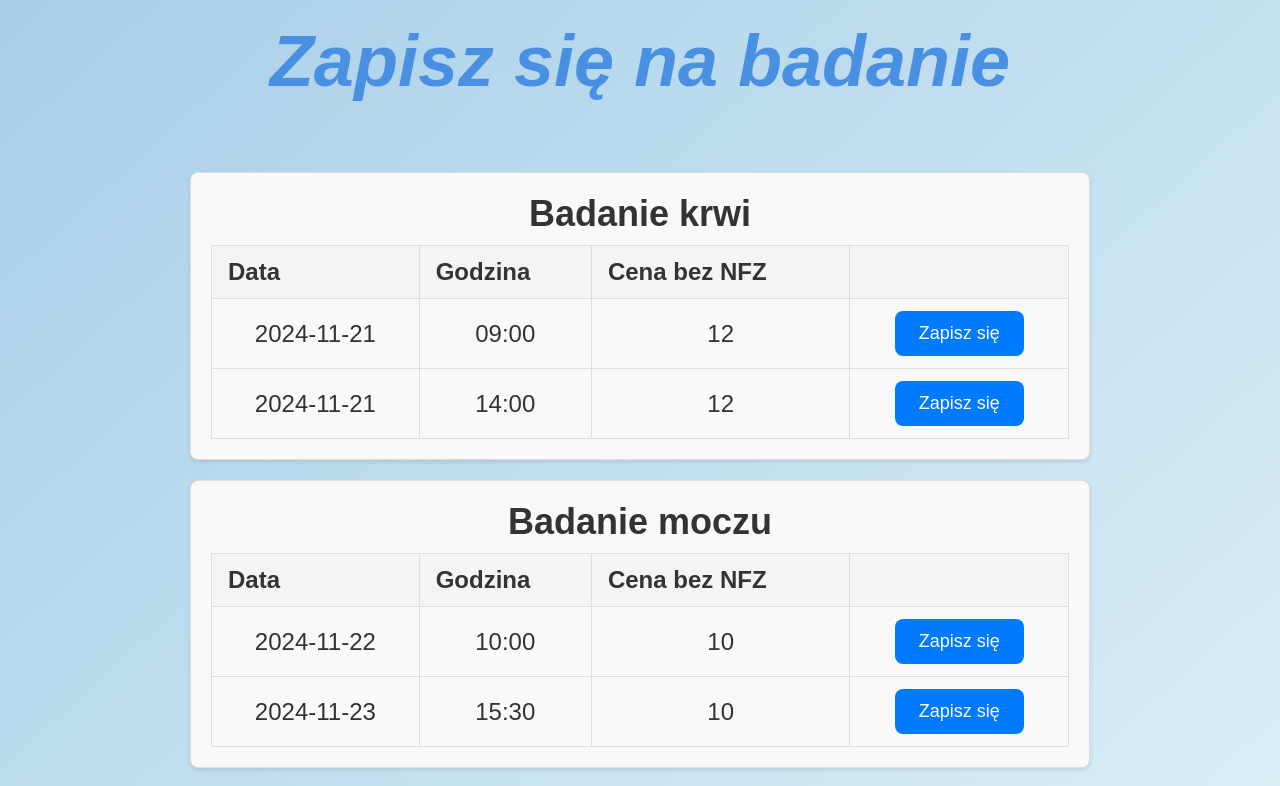
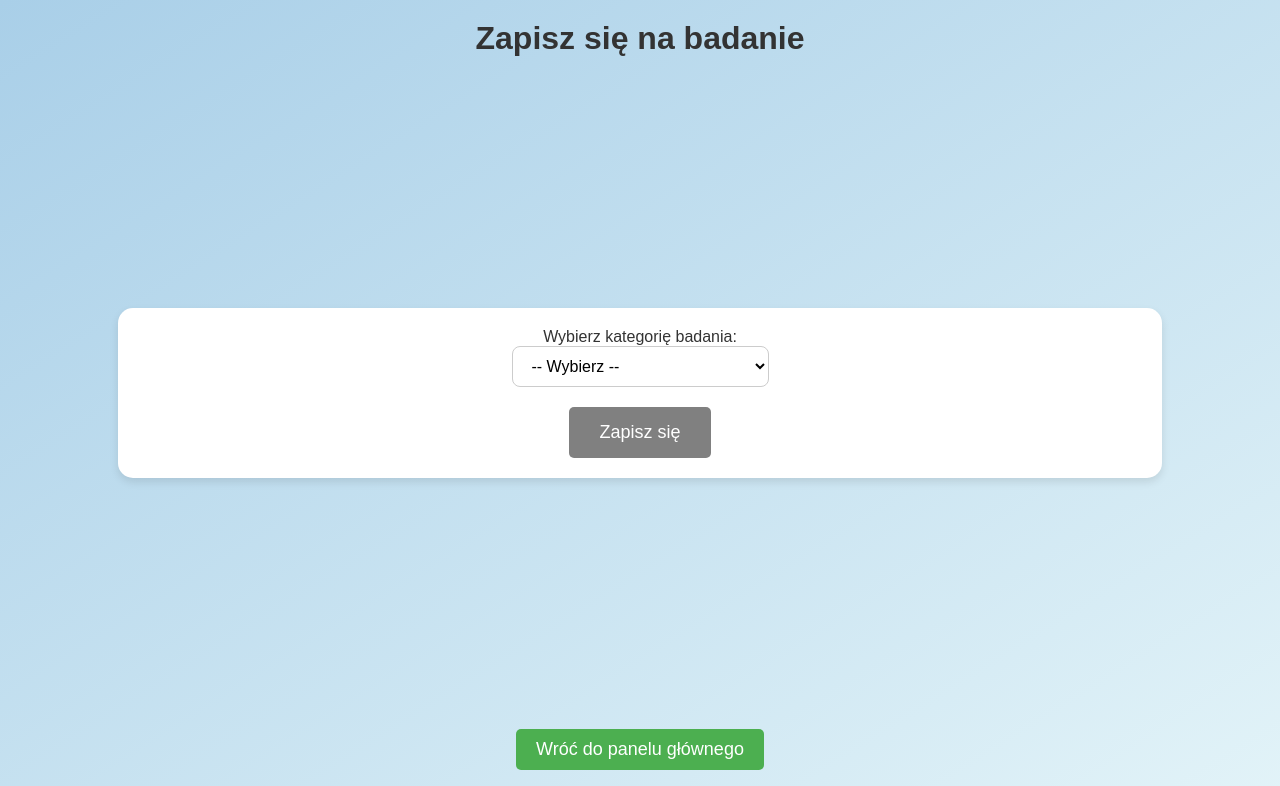
Before and after one commit to Kazikw/Doctor-s-registration-system, a Next.js app: page /registerTest in a window 1280 px wide. Shown: the top 786 px of the page. Built offline with nearby package versions, Linux system fonts and the light colour scheme.

Commit message:
Poprawki strony zapisz się na badanie

```diff
--- a/src/app/registerTest/page.js
+++ b/src/app/registerTest/page.js
@@ -1,159 +1,148 @@
-'use client'
-import './registerTest.css'
+'use client';
+import React, { useState } from 'react';
+import './registerTest.css';
 import { useRouter } from 'next/navigation';
-import { useState } from 'react';
 
-function RegisterDoctor() {
-
+function RegisterTest() {
   const router = useRouter();
   const navigateTo = (path) => () => router.push(path);
-  const [tests, setTests] = useState([
-    {
-      id: 1,
-      name: "Badanie krwi",
-      availability: [
-        { date: "2024-11-21", time: "09:00", price: 12 },
-        { date: "2024-11-21", time: "14:00", price: 12 },
-      ],
-    },
-    {
-      id: 2,
-      name: "Badanie moczu",
-      availability: [
-        { date: "2024-11-22", time: "10:00", price: 10 },
-        { date: "2024-11-23", time: "15:30", price: 10 },
-      ],
-    },
-    {
-      id: 3,
-      name: "USG jamy brzusznej",
-      availability: [
-        { date: "2024-11-25", time: "08:30", price: 150 },
-        { date: "2024-11-25", time: "12:00", price: 150 },
-      ],
-    },
-  ]);
 
-  const [confirmingAppointment, setConfirmingAppointment] = useState(null);
+  const [selectedCategory, setSelectedCategory] = useState('');
+  const [selectedTest, setSelectedTest] = useState('');
+  const [availableTests, setAvailableTests] = useState([]);
+  const [selectedSlot, setSelectedSlot] = useState(null);
+  const [confirming, setConfirming] = useState(false);
 
-  function handleRegister(testId, appointment) {
-    setConfirmingAppointment({ testId, appointment });
-  }
-
-  // const confirmAppointment = () => {
-  //   const { doctorId, appointment } = confirmingAppointment;
-
-  //   // Remove the selected appointment
-  //   setDoctors((prevDoctors) =>
-  //     prevDoctors.map((doctor) =>
-  //       doctor.id === doctorId
-  //         ? {
-  //             ...doctor,
-  //             availability: doctor.availability.filter(
-  //               (a) => a.date !== appointment.date || a.time !== appointment.time
-  //             ),
-  //           }
-  //         : doctor
-  //     )
-  //   );
-
-  //   setConfirmingAppointment(null); // Zamknij modal po zapisaniu
-  // };
-
-  const closeConfirmationModal = () => {
-    setConfirmingAppointment(null);
+  const categories = {
+    'Badania laboratoryjne': ['Morfologia', 'Glukoza', 'Cholesterol', 'Elektrolity'],
+    'Diagnostyka obrazowa': ['USG jamy brzusznej', 'RTG płuc', 'MRI'],
+    'Badania funkcjonalne': ['EKG', 'Spirometria', 'Holter EKG'],
+    'Endoskopia': ['Gastroskopia', 'Kolonoskopia'],
+    'Profilaktyczne i przesiewowe': ['Cytologia', 'Mammografia', 'Badanie przesiewowe cukrzycy'],
+    'Szczepienia': ['Grypa', 'COVID-19', 'HPV']
   };
 
-  function confirmAppointment() {
-    const { testId, appointment } = confirmingAppointment;
+  const slots = [
+    { date: '2024-11-21', time: '09:00' },
+    { date: '2024-11-22', time: '14:30' },
+    { date: '2024-11-23', time: '10:00' },
+  ];
 
-    setTests((prevTests) => prevTests.map((test) => test.id === testId ? {
-      ...test,
-      availability: test.availability.filter(
-        (a) => a.date !== appointment.date || a.time !== appointment.time
-      ),
-    }
-  : test));
-    setConfirmingAppointment(null);
-  }
+  const handleCategoryChange = (e) => {
+    const category = e.target.value;
+    setSelectedCategory(category);
+    setAvailableTests(categories[category] || []);
+    setSelectedTest('');
+    setSelectedSlot(null);
+  };
+
+  const handleTestChange = (e) => {
+    setSelectedTest(e.target.value);
+    setSelectedSlot(null);
+  };
+
+  const isSubmitDisabled = !(selectedCategory && selectedTest && selectedSlot);
+
+  const handleSubmit = () => {
+    setConfirming(true);
+  };
+
+  const confirmSubmit = () => {
+    setConfirming(false);
+    alert(`Zapisano na badanie ${selectedTest} dnia ${selectedSlot.date} o godz. ${selectedSlot.time}.`);
+  };
+
+  const handleSlotClick = (slot) => {
+    setSelectedSlot(slot);
+  };
 
   return (
     <div className="mainContainer">
-      <div className="titleContainer">
-        <h1>Zapisz się na badanie</h1>
-      </div>
-      <div className="content">
-        {tests.map((test) => (
-          <div key={test.id} className="testContainer">
-            <h2>{test.name}</h2>
-            <table className="availabilityTable">
-              <thead>
-                <tr>
-                  <th>Data</th>
-                  <th>Godzina</th>
-                  <th>Cena bez NFZ</th>
-                  <th></th>
-                </tr>
-              </thead>
-              <tbody>
-                {test.availability.map((appointment, index) => (
-                  <tr key={index}>
-                    <td>{appointment.date}</td>
-                    <td>{appointment.time}</td>
-                    <td>{appointment.price}</td>
-                    <td>
-                      <button
-                        className="inputButton"
-                        onClick={() => handleRegister(test.id, appointment)}
-                      >
-                        Zapisz się
-                      </button>
-                    </td>
-                  </tr>
+      <h1>Zapisz się na badanie</h1>
+
+      {/* Formularz i przycisk "Zapisz się" umieszczony wewnątrz formWrapper */}
+      <div className="formWrapper">
+        <div className="formContainer">
+          <div className="formFields">
+            <label>
+              Wybierz kategorię badania:
+              <select value={selectedCategory} onChange={handleCategoryChange}>
+                <option value="">-- Wybierz --</option>
+                {Object.keys(categories).map((cat) => (
+                  <option key={cat} value={cat}>{cat}</option>
                 ))}
-                {test.availability.length === 0 && (
-                  <tr>
-                    <td colSpan="4">Brak dostępnych terminów</td>
-                  </tr>
-                )}
-              </tbody>
-            </table>
+              </select>
+            </label>
+
+            {availableTests.length > 0 && (
+              <label>
+                Wybierz rodzaj badania:
+                <select value={selectedTest} onChange={handleTestChange}>
+                  <option value="">-- Wybierz --</option>
+                  {availableTests.map((test) => (
+                    <option key={test} value={test}>{test}</option>
+                  ))}
+                </select>
+              </label>
+            )}
           </div>
-        ))}
+
+          {selectedTest && (
+            <div className="calendarContainer">
+              <h3>Dostępne terminy:</h3>
+              {slots.map((slot, index) => (
+                <div
+                  key={index}
+                  className={`slot ${selectedSlot && selectedSlot.date === slot.date && selectedSlot.time === slot.time ? 'selected' : ''}`}
+                  onClick={() => handleSlotClick(slot)}
+                >
+                  {slot.date} - {slot.time}
+              </div>
+          ))}
+
+            </div>
+          )}
+        </div>
+
+        {/* Wyśrodkowany przycisk "Zapisz się" na dole */}
+        <button
+          className={`submitButton ${isSubmitDisabled ? 'disabled' : 'enabled'}`}
+          disabled={isSubmitDisabled}
+          onClick={handleSubmit}
+        >
+          Zapisz się
+        </button>
       </div>
 
-      {/* Modal potwierdzenia */}
-      {confirmingAppointment && (
+      <div className="buttonContainer">
+        <input
+          className="inputButton"
+          type="button"
+          onClick={navigateTo('/dashboard')}
+          value="Wróć do panelu głównego"
+        />
+      </div>
+
+      {confirming && (
         <div className="modalOverlay">
           <div className="modalContent">
-            <h2>Potwierdzenie</h2>
+            <h2>Potwierdzenie terminu</h2>
             <p>
-              Czy na pewno chcesz zapisać się na wizytę dnia{" "}
-              {confirmingAppointment.appointment.date} o godzinie{" "}
-              {confirmingAppointment.appointment.time}?
+              Czy na pewno chcesz zapisać się na badanie <strong>{selectedTest}</strong> dnia <strong>{selectedSlot.date}</strong> o godzinie <strong>{selectedSlot.time}</strong>?
             </p>
             <div className="modalButtons">
-              <button className="inputButton" onClick={confirmAppointment}>
-                Tak, zapisz
+              <button className="inputButton" onClick={confirmSubmit}>
+                Tak, potwierdź
               </button>
-              <button className="inputButton" onClick={closeConfirmationModal}>
+              <button className="inputButton" onClick={() => setConfirming(false)}>
                 Nie, wróć
               </button>
             </div>
           </div>
         </div>
       )}
-
-      <div className="buttonContainer">
-        <input
-          className="inputButton"
-          type="button"
-          onClick={navigateTo('/dashboard')}
-          value="Wroć do panelu głównego"
-        ></input>
-      </div>
     </div>
   );
 }
 
-export default RegisterDoctor;
+export default RegisterTest;
--- a/src/app/registerTest/registerTest.css
+++ b/src/app/registerTest/registerTest.css
@@ -1,88 +1,129 @@
-.testContainer {
-  margin: 20px;
+.mainContainer {
+  font-family: Arial, sans-serif;
   padding: 20px;
-  border: 1px solid #ddd;
-  border-radius: 8px;
-  background-color: #f9f9f9;
-  box-shadow: 0px 2px 4px rgba(0, 0, 0, 0.1);
-  width: 900px;
-  font-size: 24px;
+  max-width: 1200px;
+  margin: auto;
 }
 
-.testContainer h2 {
+h1 {
   margin-bottom: 10px;
-}
-
-.availabilityTable {
-  width: 100%;
-  border-collapse: collapse;
-  margin-top: 10px;
-}
-
-.availabilityTable th,
-.availabilityTable td {
-  padding: 12px 16px;
-  border: 1px solid #ddd;
-  text-align: left;
-}
-
-.availabilityTable th {
-  background-color: #f4f4f4;
-}
-
-.availabilityTable td {
   text-align: center;
 }
 
-/* .inputButton {
+.formWrapper {
+  background-color: #ffffff;
+  padding: 20px;
+  border-radius: 15px;
+  box-shadow: 0px 4px 8px rgba(0, 0, 0, 0.1);
+  width: 90%;
+  margin: auto;
+}
+
+.formContainer {
+  display: flex;
+  flex-direction: column;
+  gap: 20px;
+}
+
+.formFields {
+  display: flex;
+  gap: 30px;
+}
+
+label {
+  display: flex;
+  flex-direction: column;
+  font-size: 16px;
+  font-weight: 500;
+}
+
+select {
+  padding: 10px 15px;
+  border-radius: 8px;
+  border: 1px solid #ccc;
+  background-color: #ffffff;
+  font-size: 16px;
+  transition: border-color 0.3s ease, background-color 0.3s ease;
+  width: 100%;
+}
+
+select:focus {
+  border-color: #4caf50;
+  background-color: #f7f7f7;
+}
+
+option {
+  padding: 10px;
+  font-size: 16px;
+}
+
+
+select:hover {
+  background-color: #f9f9f9;
+}
+
+.calendarContainer {
+  margin-top: 20px;
+}
+
+.slot {
+  padding: 10px;
+  margin: 5px 0;
+  border: 1px solid #ddd;
+  border-radius: 5px;
+  cursor: pointer;
+  transition: border-color 0.3s, background-color 0.3s;
+}
+
+.slot:hover {
+  border-color: #4caf50;
+  background-color: #f1f1f1;
+}
+
+.slot.selected {
+  border-color: #4caf50;
+  background-color: #e7f9e7;
+  box-shadow: 0 0 10px rgba(76, 175, 80, 0.5);
+}
+
+.submitButton {
   background-color: #4caf50;
   color: white;
+  cursor: pointer;
+  padding: 15px 30px;
+  border-radius: 5px;
   border: none;
-  padding: 8px 16px;
-  border-radius: 4px;
-  cursor: pointer;
-  font-size: 14px;
+  font-size: 18px;
+  transition: background-color 0.3s ease;
+  margin-top: 20px;
 }
 
-.inputButton:hover {
+.submitButton:hover {
   background-color: #45a049;
-} */
+}
 
-
-/* .mainContainer {
-  min-height: 100vh;
-  display: flex;
-  flex-direction: column;
-  align-items: center;
-  justify-content: flex-start;
-  padding: 20px;
-  box-sizing: border-box;
-} */
-
-.titleContainer {
-  text-align: center;
-  margin-bottom: 20px;
+.submitButton.disabled {
+  background-color: grey;
+  cursor: not-allowed;
 }
 
 .modalOverlay {
-  position: fixed; /* Modal przykrywa cały ekran */
+  position: fixed;
   top: 0;
   left: 0;
   width: 100%;
   height: 100%;
-  background-color: rgba(0, 0, 0, 0.5); /* Przyciemnienie tła */
+  background-color: rgba(0, 0, 0, 0.5);
   display: flex;
   justify-content: center;
   align-items: center;
-  z-index: 1000; /* Modal jest na najwyższym poziomie */
 }
 
 .modalContent {
   background: white;
   padding: 20px;
-  border-radius: 10px;
+  border-radius: 8px;
   text-align: center;
-  z-index: 1010; /* Treść modala wyżej niż overlay */
 }
 
 .modalButtons {
@@ -90,3 +131,17 @@
   justify-content: space-around;
   margin-top: 20px;
 }
+
+.inputButton {
+  margin: 10px;
+  padding: 10px 20px;
+  border: none;
+  background-color: #4caf50;
+  color: white;
+  cursor: pointer;
+  border-radius: 5px;
+}
+
+.inputButton:hover {
+  background-color: #45a049;
+}
```
